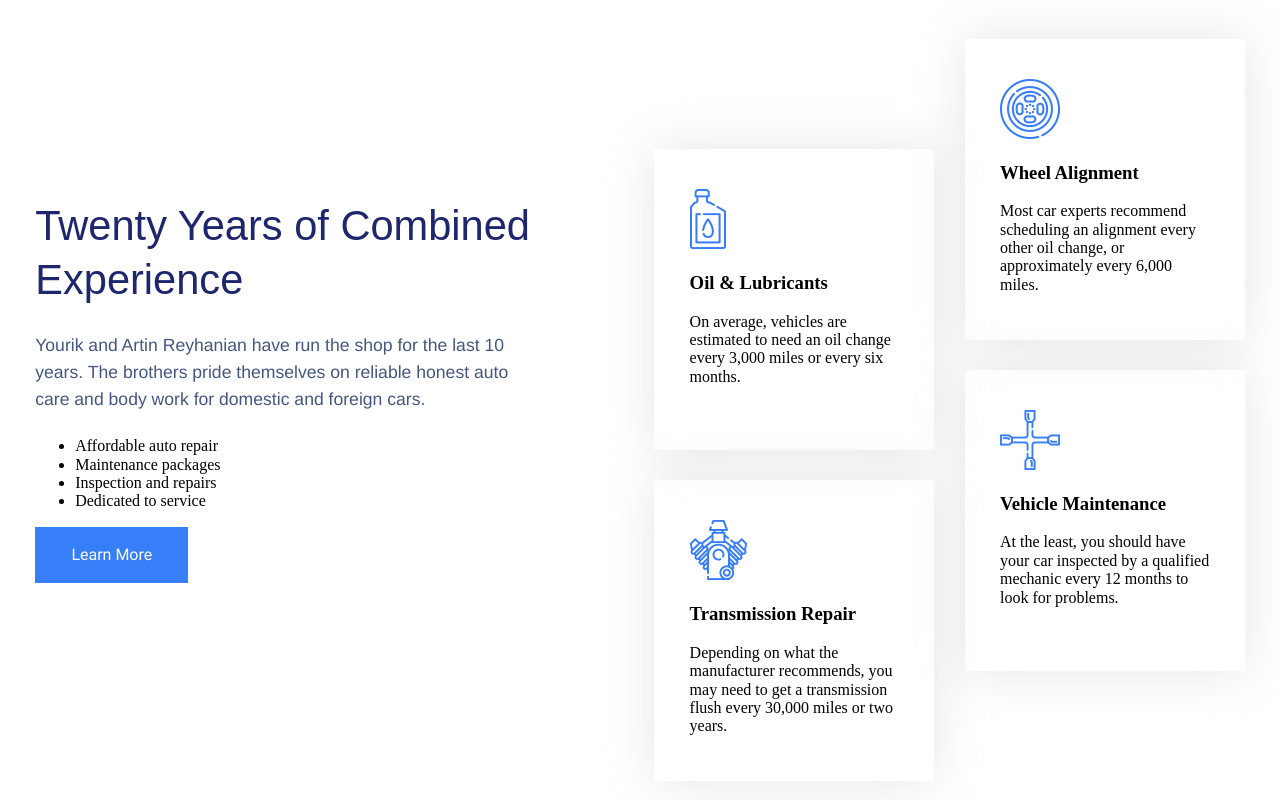
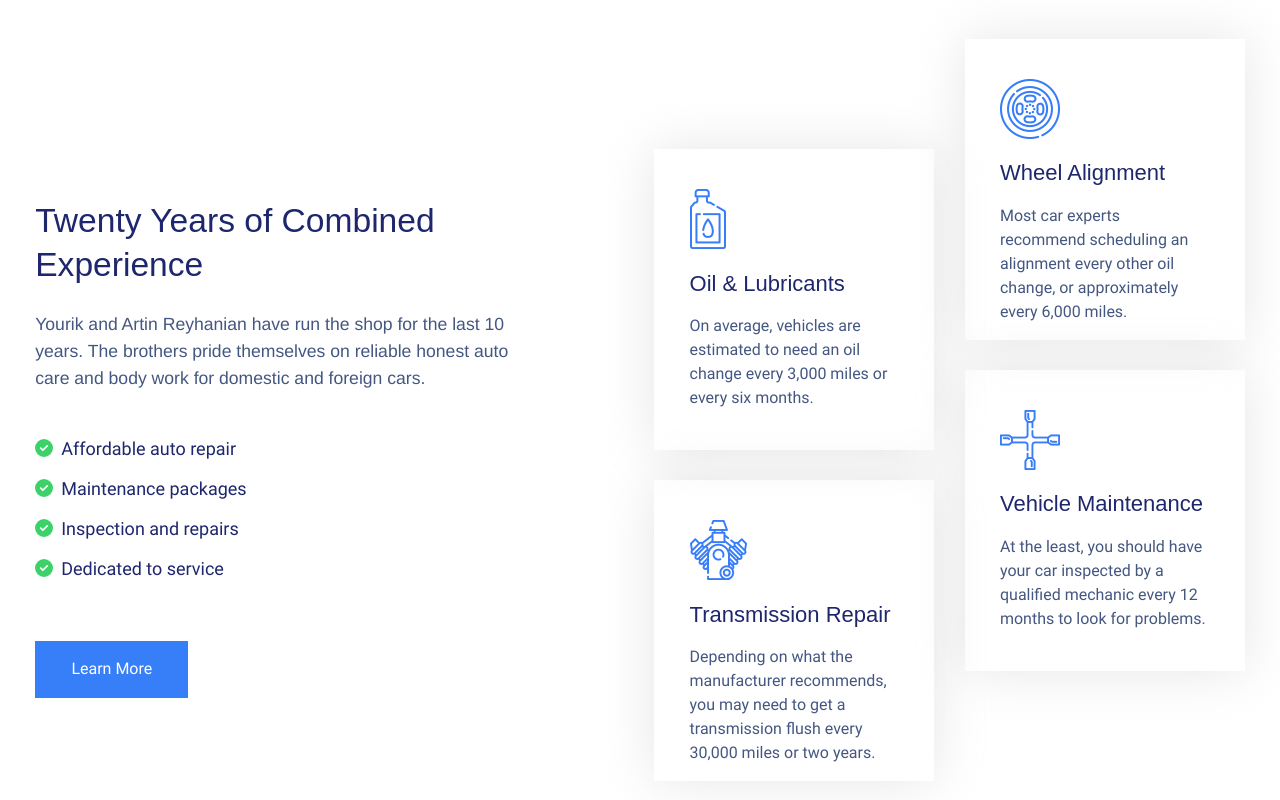
Before and after one commit to xKairus/mFastAuto, a React (Vite) app: page / in a window 1280 px wide. Shown: the part 1222-2022 px from the top of the page. Built offline with nearby package versions, Linux system fonts and the light colour scheme.

Commit message:
feat: add styles for list in Experience component

```diff
--- a/package.json
+++ b/package.json
@@ -10,6 +10,11 @@
     "preview": "vite preview"
   },
   "dependencies": {
+    "@fortawesome/fontawesome-svg-core": "^6.5.1",
+    "@fortawesome/free-brands-svg-icons": "^6.5.1",
+    "@fortawesome/free-regular-svg-icons": "^6.5.1",
+    "@fortawesome/free-solid-svg-icons": "^6.5.1",
+    "@fortawesome/react-fontawesome": "^0.2.0",
     "react": "^18.2.0",
     "react-dom": "^18.2.0"
   },
--- a/src/components/Experience/Experience.module.css
+++ b/src/components/Experience/Experience.module.css
@@ -1,12 +1,12 @@
 .experience {
-margin-top: 4rem;
+  margin-top: 4rem;
 }
 
 .container {
   display: flex;
   justify-content: center;
+  gap: 7.2rem;
   margin: 0 auto;
-  gap: 7.2rem;
 }
 
 .info {
@@ -16,15 +16,33 @@ margin-top: 4rem;
 
 .cards {
   display: grid;
+  gap: 1.9rem;
+  grid-template-rows: repeat(8, 5rem);
   grid-template-columns: repeat(2, 17.5rem);
-  grid-template-rows: repeat(8, 5rem);
-  gap: 1.9rem;
 }
 
 .card {
+  box-shadow: 0 0 3rem #cccccc7e;
   box-sizing: border-box;
   padding: 2.5rem 2.2rem;
-  box-shadow: 0 0 3rem #cccccc7e;
+}
+
+.card h3 {
+  margin: 1rem 0;
+  font-size: 1.375rem;
+  font-family: "futura-pt", "Josefin Sans", "Arial", serif;
+  font-weight: 400;
+  line-height: 1.79rem;
+  color: var(--color-typo-main);
+}
+
+.card p {
+  margin: 1rem 0;
+  font-size: 1rem;
+  font-family: "Roboto", "Arial", serif;
+  font-weight: 400;
+  line-height: 1.5rem;
+  color: var(--color-typo-secondary);
 }
 
 .card:hover {
@@ -32,21 +50,40 @@ margin-top: 4rem;
 }
 
 .card1 {
+  grid-row: 2 / 5;
   grid-column: 1 / 2;
-  grid-row: 2 / 5;
 }
 
 .card2 {
+  grid-row: 1 / 4;
   grid-column: 2 / 3;
-  grid-row: 1 / 4;
 }
 
 .card3 {
+  grid-row: 5 / 8;
   grid-column: 1 / 2;
-  grid-row: 5 / 8;
 }
 
 .card4 {
+  grid-row: 4 / 7;
   grid-column: 2 / 3;
-  grid-row: 4 / 7;
 }
+
+.list {
+  margin-top: 2.8rem;
+  margin-bottom: 3.75rem;
+  padding: 0;
+  list-style: none;
+}
+
+.item {
+  margin-bottom: 1rem;
+  font-size: 1.125rem;
+  font-family: "Roboto", "Arial", serif;
+  line-height: 1.5rem;
+  color: var(--color-typo-main);
+}
+
+.item span {
+  margin-left: 0.5rem;
+}
--- a/src/components/Experience/Experience.tsx
+++ b/src/components/Experience/Experience.tsx
@@ -3,18 +3,47 @@ import { SectionHeader } from "../SectionHeader/SectionHeader";
 import { sectionHeaders, expCards } from "../../data/typography";
 
 import styles from "./Experience.module.css";
+import { FontAwesomeIcon } from "@fortawesome/react-fontawesome";
+import { faCheckCircle } from "@fortawesome/free-solid-svg-icons";
 
 export default function Experience() {
   return (
     <section className={styles.experience}>
       <div className={styles.container}>
         <div className={styles.info}>
-          <SectionHeader {...sectionHeaders.experience} />
-          <ul>
-            <li>Affordable auto repair</li>
-            <li>Maintenance packages</li>
-            <li>Inspection and repairs</li>
-            <li>Dedicated to service</li>
+          <SectionHeader {...sectionHeaders.experience} size="small" />
+          <ul className={styles.list}>
+            <li className={styles.item}>
+              <FontAwesomeIcon
+                icon={faCheckCircle}
+                style={{ color: "#3dd169" }}
+              />
+              <span>Affordable auto repair</span>
+            </li>
+            <li className={styles.item}>
+              {" "}
+              <FontAwesomeIcon
+                icon={faCheckCircle}
+                style={{ color: "#3dd169" }}
+              />
+              <span>Maintenance packages</span>{" "}
+            </li>
+            <li className={styles.item}>
+              {" "}
+              <FontAwesomeIcon
+                icon={faCheckCircle}
+                style={{ color: "#3dd169" }}
+              />
+              <span>Inspection and repairs</span>{" "}
+            </li>
+            <li className={styles.item}>
+              {" "}
+              <FontAwesomeIcon
+                icon={faCheckCircle}
+                style={{ color: "#3dd169" }}
+              />
+              <span>Dedicated to service</span>{" "}
+            </li>
           </ul>
           <Button>Learn More</Button>
         </div>
@@ -22,7 +51,7 @@ export default function Experience() {
           {expCards.map((card, index) => (
             <div
               key={index}
-              className={`${styles.card} ${styles['card' + (index + 1)]}`}
+              className={`${styles.card} ${styles["card" + (index + 1)]}`}
             >
               <img src={card.icon} />
               <h3>{card.title}</h3>
--- a/src/components/SectionHeader/SectionHeader.module.css
+++ b/src/components/SectionHeader/SectionHeader.module.css
@@ -1,5 +1,5 @@
 .title {
-  margin: 0 0 1.5rem 0;
+    margin: 0 0 1.5rem 0;
     font-size: 2.6rem;
     font-family: "Josefin Sans", "Arial", sans-serif;
     font-weight: 400;
@@ -10,6 +10,11 @@
 .big {
     font-size: 3.75rem;
     line-height: 4.4rem;
+}
+
+.small {
+    font-size: 2.1rem;
+    line-height: 2.75rem;
 }
 
 .inverse {
```
Also changed, not shown: 1 other file (tests, documents, lock files or other folders).
